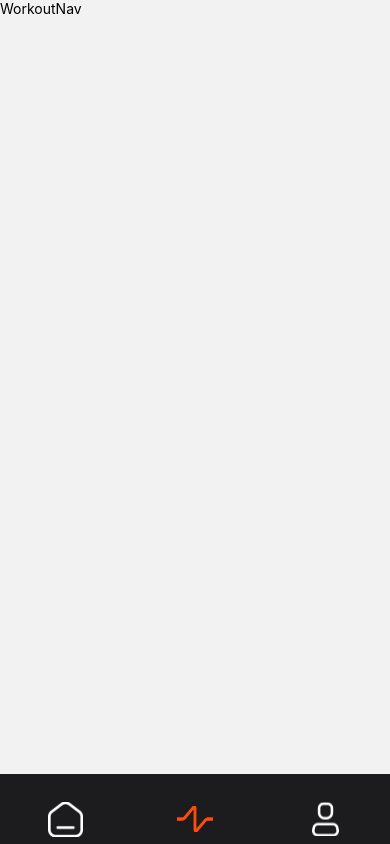
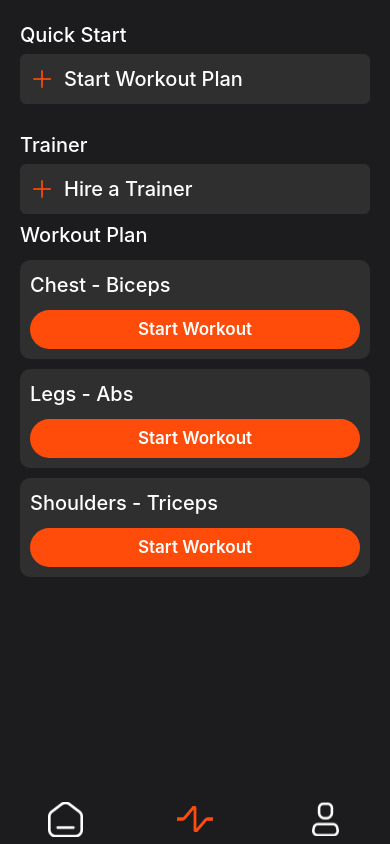
Before and after one commit to EdwardNajem/FitNet, a React Native app in the folder client/: screen /Workout in a window 390 px wide. Built offline with nearby package versions, Linux system fonts and the light colour scheme.

Commit message:
frontend of workout + Trainer page

```diff
--- a/client/App.js
+++ b/client/App.js
@@ -17,8 +17,7 @@ import LoginScreen from './pages/Login/LoginScreen';
 import OTPScreen from './pages/Login/OTPScreen';
 import SignUpScreen from './pages/Login/SignUp';
 import SignUpInfoScreen from './pages/Login/SignUpInformation';
-import MainProfileScreen from './pages/Profile/ProfileScreen';
-
+import HomeScreen from './pages/SocialMedia/Home';
 const Stack = createStackNavigator();
 const Tab = createBottomTabNavigator();
 
--- a/client/Navigation/WorkoutNav.js
+++ b/client/Navigation/WorkoutNav.js
@@ -1,11 +1,27 @@
 import { StyleSheet, Text, View } from 'react-native'
 import React from 'react'
+import { createStackNavigator } from '@react-navigation/stack';
+import WorkoutScreen from '../pages/Workout/WorkoutScreen';
+import TrainerScreen from '../pages/Workout/Trainer';
+const WorkoutNav = ({ setLoggedin }) => {
+  const Stack = createStackNavigator();
 
-const WorkoutNav = () => {
   return (
-    <View>
-      <Text>WorkoutNav</Text>
-    </View>
+    <Stack.Navigator
+    screenOptions={{
+     presentation: 'transparentModal',
+   }}>
+  <Stack.Screen
+     options={{ headerShown: false, presentation: 'transparentModal' }}
+     name="Workout-Screen"
+     component={WorkoutScreen}
+   />
+   <Stack.Screen
+     options={{ headerShown: false, presentation: 'transparentModal' }}
+     name="Trainer"
+     component={TrainerScreen}
+   />
+ </Stack.Navigator>
   )
 }
 
--- a/client/pages/GetStarted.js
+++ b/client/pages/GetStarted.js
@@ -10,7 +10,7 @@ const GetStarted = () => {
   return (
     <View style={styles.container}>
       <StatusBar translucent backgroundColor="transparent" />
-      <Image source={require('../images/logo.png')} style={styles.logoImage} />
+      <Image source={require('../assets/images/logo.png')} style={styles.logoImage} />
       <Text style={styles.welcomeText}>Welcome to</Text>
       <Text style={styles.fitNetText}>FitNet</Text>
       <Text style={styles.guideText}>
--- a/client/pages/Login/LoginScreen.js
+++ b/client/pages/Login/LoginScreen.js
@@ -64,14 +64,14 @@ const LoginScreen = () => {
     <View style={styles.container}>
       <StatusBar translucent backgroundColor="transparent" />
       <ImageBackground
-        source={require('../../images/screen.png')}
+        source={require('../../assets/images/screen.png')}
         style={styles.imageContainer}
       >
         <View style={styles.blurOverlay} />
 
         <View style={styles.logoContainer}>
           <Image
-            source={require('../../images/logo.png')}
+            source={require('../../assets/images/logo.png')}
             style={styles.logo}
           />
         </View>
--- a/client/pages/Login/SignUp.js
+++ b/client/pages/Login/SignUp.js
@@ -75,7 +75,7 @@ export default function SignUp() {
       <StatusBar backgroundColor="#1C1C1E" />
       <View style={styles.imageContainer}>
         <ImageBackground
-          source={require('../../images/workout.jpg')}
+          source={require('../../assets/images/workout.jpg')}
           style={styles.backgroundImage}
         >
           <View style={styles.bottomLeft}>
--- a/client/pages/Login/SignUpInformation.js
+++ b/client/pages/Login/SignUpInformation.js
@@ -31,7 +31,7 @@ export default function SignUp() {
 
   return (
     <ScrollView contentContainerStyle={styles.container}>
-      <Image source={require('../../images/workout.jpg')} style={styles.backgroundImage} />
+      <Image source={require('../../assets/images/workout.jpg')} style={styles.backgroundImage} />
       <View style={styles.inputContainer}>
         <TextInput
           style={styles.input}
--- /dev/null
+++ b/client/pages/SocialMedia/Home.js
@@ -0,0 +1,18 @@
+import React, { useState } from 'react';
+import { View, Text, TextInput, TouchableOpacity, ScrollView, StyleSheet } from 'react-native';
+import { FontAwesome, AntDesign, Entypo } from '@expo/vector-icons';
+import { Picker } from '@react-native-picker/picker';
+
+const Home = () => {
+
+
+  return (
+    <ScrollView>
+   <Text>Feed</Text>
+
+    </ScrollView>
+  );
+};
+
+
+export default Home;
--- /dev/null
+++ b/client/pages/Workout/Trainer.js
@@ -0,0 +1,145 @@
+import React from 'react';
+import { View, Text, ScrollView, StyleSheet, Image, TouchableOpacity } from 'react-native';
+import { AntDesign } from '@expo/vector-icons';
+
+const trainers = [
+  {
+    id: 1,
+    name: 'Richard Will',
+    description: 'High Intensity training',
+    experience: '5 years experience',
+    rating: '4.8',
+    image: require('../../assets/images/logo.png'),
+  },
+  {
+    id: 2,
+    name: 'Jennifer James',
+    description: 'Functional Strength',
+    experience: '8 years experience',
+    rating: '4.6',
+    image: require('../../assets/images/logo.png'),
+  },
+  {
+    id: 3,
+    name: 'Brian Edward',
+    description: 'Strength training',
+    experience: '6 years experience',
+    rating: '4.5',
+    image: require('../../assets/images/logo.png'),
+  },
+  {
+    id: 4,
+    name: 'Jennifer James',
+    description: 'Functional Strength',
+    experience: '8 years experience',
+    rating: '4.6',
+    image: require('../../assets/images/logo.png'),
+  },
+  {
+    id: 5,
+    name: 'Brian Edward',
+    description: 'Strength training',
+    experience: '6 years experience',
+    rating: '4.5',
+    image: require('../../assets/images/logo.png'),
+  },
+  {
+    id: 6,
+    name: 'Jennifer James',
+    description: 'Functional Strength',
+    experience: '8 years experience',
+    rating: '4.6',
+    image: require('../../assets/images/logo.png'),
+  },
+];
+
+const Trainer = () => {
+  const handlePress = (trainer) => {
+    console.log('Trainer :', trainer.name);
+  };
+
+  return (
+    <ScrollView style={styles.container}>
+      {trainers.map((trainer) => (
+        <TouchableOpacity key={trainer.id} style={styles.card} onPress={() => handlePress(trainer)}>
+          <Image source={trainer.image} style={styles.image} />
+          <View style={styles.infoContainer}>
+            <View style={styles.nameContainer}>
+              <Text style={styles.name}>{trainer.name}</Text>
+              <View style={styles.ratingContainer}>
+                <Text style={styles.rating}>{trainer.rating}</Text>
+              </View>
+            </View>
+            <Text style={styles.description}>{trainer.description}</Text>
+            <Text style={styles.experience}>{trainer.experience}</Text>
+          </View>
+          <AntDesign name="right" size={24} color="#FFFFFF" style={styles.icon} />
+        </TouchableOpacity>
+      ))}
+    </ScrollView>
+  );
+};
+
+const styles = StyleSheet.create({
+  container: {
+    flex: 1,
+    backgroundColor: '#1C1C1E',
+    padding: 20,
+  },
+  card: {
+    flexDirection: 'row',
+    backgroundColor: '#2F2F2F',
+    borderRadius: 10,
+    paddingVertical: 15,
+    paddingHorizontal: 10,
+    paddingRight: 35,
+    marginBottom: 20,
+    alignItems: 'center',
+  },
+  image: {
+    width: 80,
+    height: 80,
+    borderRadius: 40,
+    marginRight: 15,
+  },
+  infoContainer: {
+    flex: 1,
+  },
+  nameContainer: {
+    flexDirection: 'row',
+    justifyContent: 'space-between',
+    alignItems: 'center',
+  },
+  name: {
+    color: '#FFFFFF',
+    fontWeight: '500',
+    fontSize: 18,
+  },
+  ratingContainer: {
+    backgroundColor: '#FF4C0A',
+    borderRadius: 5,
+    paddingHorizontal: 8,
+    paddingVertical: 2,
+  },
+  rating: {
+    color: '#FFFFFF',
+    fontWeight: '500',
+    fontSize: 14,
+  },
+  description: {
+    color: '#FFFFFF',
+    fontSize: 14,
+    marginTop: 5,
+  },
+  experience: {
+    color: '#FF4C0A',
+    fontSize: 14,
+    marginTop: 5,
+  },
+  icon: {
+    position: 'absolute',
+    right: 10,
+  },
+});
+
+export default Trainer;
--- /dev/null
+++ b/client/pages/Workout/WorkoutScreen.js
@@ -0,0 +1,139 @@
+import React from 'react';
+import { View, Text, TouchableOpacity, ScrollView, StyleSheet ,StatusBar} from 'react-native';
+import { AntDesign } from '@expo/vector-icons';
+
+const WorkoutScreen = ({navigation}) => {
+  const workouts = [
+    { id: 1, name: 'Chest - Biceps' },
+    { id: 2, name: 'Legs - Abs' },
+    { id: 3, name: 'Shoulders - Triceps' },
+    ];
+
+  const handleStartWorkout = (workoutId) => {
+    console.log('Start workout:', workoutId);
+  };
+
+
+  return (
+
+    <ScrollView style={styles.container}>
+      {/* Start Workout Plan */}
+      <Text style={styles.sectionTitle}>Quick Start</Text>
+      <TouchableOpacity onPress={() => console.log('Start Workout Plan')} style={[styles.button, { backgroundColor: '#2F2F2F', marginBottom: 20 }]}>
+        <View style={styles.buttonContent}>
+          <AntDesign name="plus" size={24} color="#FF4C0A" />
+          <Text style={styles.buttonText}>Start Workout Plan</Text>
+        </View>
+      </TouchableOpacity>
+
+      {/* Hire a Trainer */}
+         <Text style={styles.sectionTitle}>Trainer</Text>
+      <TouchableOpacity
+            onPress={() => navigation.navigate('Trainer')}
+            style={[styles.button, { backgroundColor: '#2F2F2F' }]}>
+        <View style={styles.buttonContent}>
+          <AntDesign name="plus" size={24} color="#FF4C0A" />
+          <Text style={styles.buttonText}>Hire a Trainer</Text>
+        </View>
+      </TouchableOpacity>
+
+      {/* Workout Plan */}
+
+      <View style={styles.section}>
+        <Text style={styles.sectionTitle}>
+     Workout Plan
+        </Text>
+        {workouts.map((workout) => (
+          <View key={workout.id} style={styles.workoutCard}>
+            <Text style={styles.workoutName}>{workout.name}</Text>
+            <TouchableOpacity onPress={() => handleStartWorkout(workout.id)} style={styles.startButton}>
+              <Text style={styles.startButtonText}>Start Workout</Text>
+            </TouchableOpacity>
+          </View>
+        ))}
+      </View>
+    </ScrollView>
+  );
+};
+
+const styles = StyleSheet.create({
+  container: {
+    flex: 1,
+    backgroundColor: '#1C1C1E',
+    padding: 20,
+  },
+  section: {
+    marginBottom: 20,
+  },
+  sectionTitle: {
+    fontWeight: '500',
+    fontSize: 20,
+    lineHeight: 30,
+    color: '#FFFFFF',
+    marginBottom: 10,
+  },
+  button: {
+    width: '100%',
+    height: 50,
+    borderRadius: 6,
+    justifyContent: 'center',
+    alignItems: 'flex-start',
+    bottom:6,
+  },
+  buttonContent: {
+    flexDirection: 'row',
+    alignItems: 'center',
+    paddingLeft: 10,
+
+  },
+  buttonText: {
+    color: '#FFFFFF',
+    fontWeight: '500',
+    fontSize: 20,
+    lineHeight: 30,
+    marginLeft: 10,
+  },
+  workoutCard: {
+    backgroundColor: '#2F2F2F',
+    borderRadius: 10,
+    padding: 10,
+    marginBottom: 10,
+  },
+  workoutName: {
+    color: '#FFFFFF',
+    fontWeight: '500',
+    fontSize: 20,
+    lineHeight: 30,
+    marginBottom: 10,
+  },
+  startButton: {
+    backgroundColor: '#FF4C0A',
+    borderRadius: 24,
+    paddingVertical: 8,
+  },
+  startButtonText: {
+    color: '#FFFFFF',
+    fontWeight: '600',
+    fontSize: 17,
+    lineHeight: 23,
+    textAlign: 'center',
+  },
+  title:{
+    color: '#FFFFFF',
+    fontSize: 24,
+    fontWeight: 'bold',
+    flex: 1,
+  },
+  header: {
+    flexDirection: 'row',
+    alignItems: 'center',
+    justifyContent: 'flex-end',
+    gap: 15,
+    width: '100%',
+    paddingHorizontal: 10,
+    paddingVertical: 10,
+    backgroundColor: '#2F2F2F',
+  },
+});
+
+export default WorkoutScreen;
```
Also changed, not shown: client/Navigation/HomeNav.js (+15 -4 lines).
